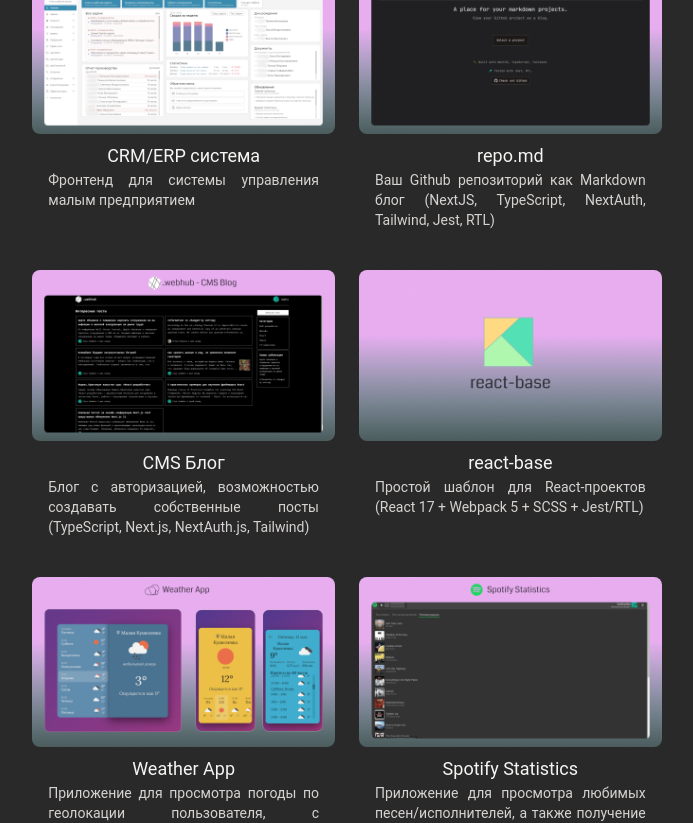
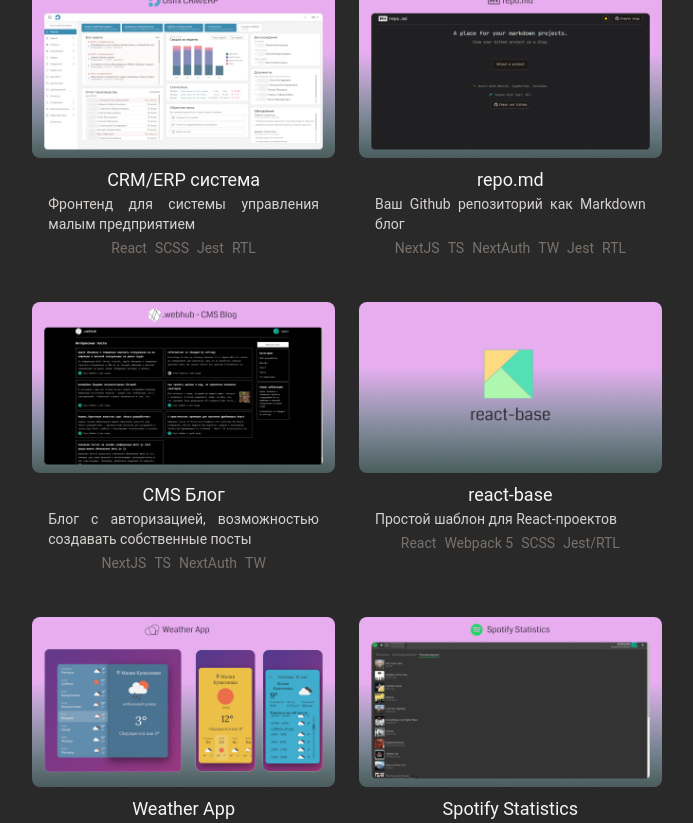
Before and after one commit to ilyasudakov/portfolio-react, a Next.js app: page / in a window 1280 px wide. Shown: the part 560-1383 px from the top of the page, without its empty margins (293-986 px from the left). Built offline with nearby package versions, Linux system fonts and the light colour scheme.

Commit message:
Add stack list to Projects component

```diff
--- a/src/data/landing.tsx
+++ b/src/data/landing.tsx
@@ -3,6 +3,7 @@
   href: string;
   description: string;
   image: string;
+  stack?: string[];
 }[];
 
 export const projectsList: projectsListTypes = [
@@ -11,27 +12,29 @@
     href: "https://github.com/ilyasudakov/CRM_frontend",
     description: "Фронтенд для системы управления малым предприятием",
     image: "/projects/osfix_crm.png",
+    stack: ["React", "SCSS", "Jest", "RTL"],
   },
   {
     projectName: "repo.md",
     href: "https://github.com/ilyasudakov/repo.md",
-    description:
-      "Ваш Github репозиторий как Markdown блог (NextJS, TypeScript, NextAuth, Tailwind, Jest, RTL)",
+    description: "Ваш Github репозиторий как Markdown блог",
     image: "/projects/repo_md.png",
+    stack: ["NextJS", "TS", "NextAuth", "TW", "Jest", "RTL"],
   },
   {
     projectName: "CMS Блог",
     href: "https://github.com/ilyasudakov/cms_blog",
     description:
-      "Блог с авторизацией, возможностью создавать собственные посты (TypeScript, Next.js, NextAuth.js, Tailwind)",
+      "Блог с авторизацией, возможностью создавать собственные посты",
     image: "/projects/cms_blog.png",
+    stack: ["NextJS", "TS", "NextAuth", "TW"],
   },
   {
     projectName: "react-base",
     href: "https://github.com/ilyasudakov/basic-react-boilerplate",
-    description:
-      "Простой шаблон для React-проектов (React 17 + Webpack 5 + SCSS + Jest/RTL)",
+    description: "Простой шаблон для React-проектов",
     image: "/projects/react_base.png",
+    stack: ["React", "Webpack 5", "SCSS", "Jest/RTL"],
   },
   {
     projectName: "Weather App",
@@ -39,6 +42,7 @@
     description:
       "Приложение для просмотра погоды по геолокации пользователя, с возможностью просмотра прогноза на 7 дней",
     image: "/projects/weather_app.png",
+    stack: ["React", "SCSS"],
   },
   {
     projectName: "Spotify Statistics",
@@ -46,6 +50,7 @@
     description:
       "Приложение для просмотра любимых песен/исполнителей, а также получение списка рекомендаций в Spotify",
     image: "/projects/spotify_stats.png",
+    stack: ["React", "SCSS"],
   },
   // {
   //   projectName: "Torrent",
@@ -59,6 +64,7 @@
     href: "https://github.com/ilyasudakov/ThreeJS_test",
     description: "Простой эксперимент с использованием ThreeJS",
     image: "/projects/ocean_threejs.png",
+    stack: ["React", "React-Three-Fiber"],
   },
 ];
 
--- a/src/pages/index.tsx
+++ b/src/pages/index.tsx
@@ -139,6 +139,7 @@
         <br />
         Ищу возможности получения реального опыта разработки, работы в команде,
         полезного фидбека для улучшения своих навыков и получения новых знаний.
+        Быстро обучаем, люблю учиться.
       </div>
     </TextBlock>
   );
@@ -162,9 +163,10 @@
     href: string;
     description: string;
     image: string;
+    stack?: string[];
   };
 }> = ({ project }) => {
-  const { projectName, href, description, image } = project;
+  const { projectName, href, description, image, stack } = project;
   return (
     <li>
       <a href={href} target="_blank" rel="noreferrer noopener">
@@ -182,6 +184,15 @@
             {projectName}
           </div>
           <div className="text-sm">{description}</div>
+          {stack ? (
+            <div className="text-sm flex px-3 py-1 w-fit mx-auto flex-wrap items-center justify-center">
+              {stack.map((tool) => (
+                <div key={tool} className="px-1  text-stone-500">
+                  {tool}
+                </div>
+              ))}
+            </div>
+          ) : null}
         </div>
       </a>
     </li>
```
